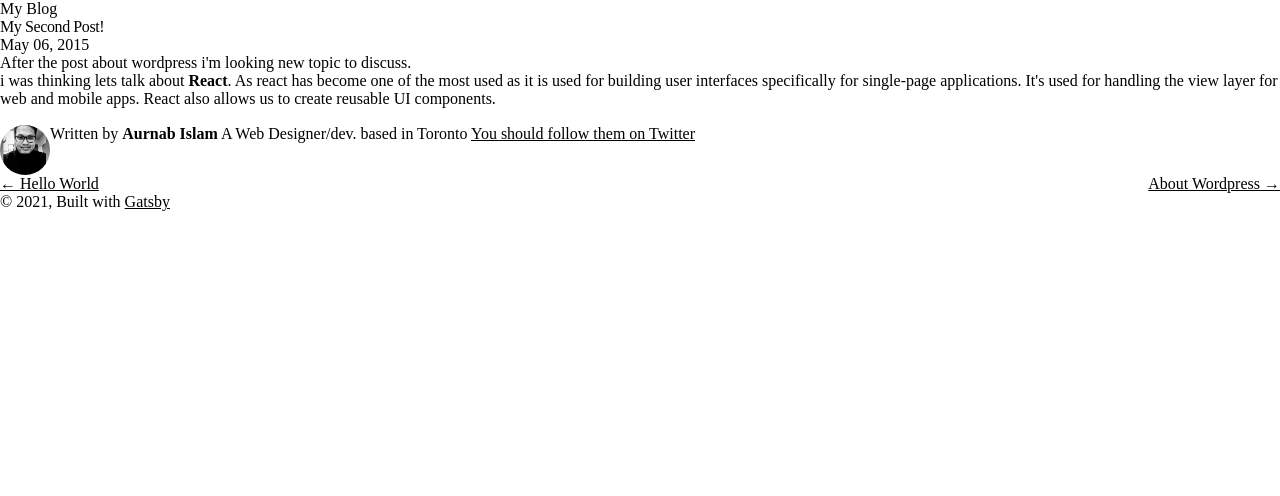
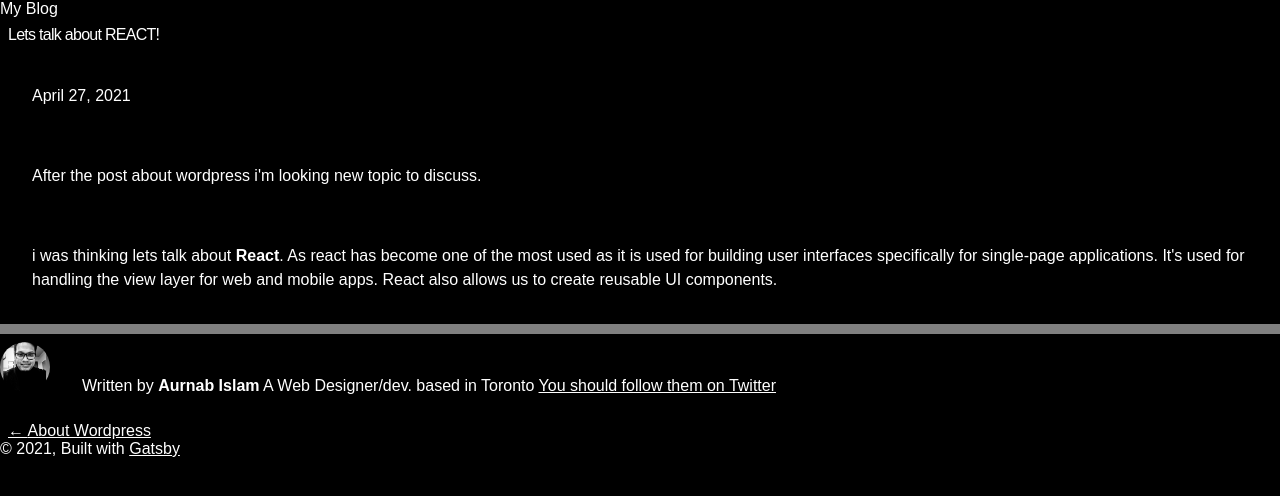
Before and after one commit to AurnabIslam/my_blog, a Gatsby site: page /my-second-post/ in a window 1280 px wide. Built offline with nearby package versions, Linux system fonts and the light colour scheme; Gatsby itself is replaced by a stand-in of ours.

Commit message:
2nd - style edit- header- body para

```diff
--- a/content/blog/my-second-post/index.md
+++ b/content/blog/my-second-post/index.md
@@ -1,6 +1,6 @@
 ---
-title: My Second Post!
-date: "2015-05-06T23:46:37.121Z"
+title: Lets talk about REACT!
+date: "2021-04-27T06:46:37.121Z"
 ---
 
 After the post about wordpress i'm looking new topic to discuss.
--- a/src/pages/using-typescript.tsx
+++ b/src/pages/using-typescript.tsx
@@ -20,9 +20,9 @@
     <Seo title="Using TypeScript" />
     <h1>Gatsby supports TypeScript by default!</h1>
     <p>
-      This means that you can create and write <em>.ts/.tsx</em> files for your
-      pages, components etc. Please note that the <em>gatsby-*.js</em> files
-      (like gatsby-node.js) currently don't support TypeScript yet.
+    Phone apps for WordPress exist for <em> WebOS,Android,</em> <em>.ts/.tsx</em> iOS
+    (iPhone, iPod Touch, iPad), Windows Phone, and BlackBerry.<em>Plugins</em>
+    Themes) Web Content Accessibility Guidelines<em>2.0</em>  at level <em>AA</em>.
     </p>
     <p>
       For type checking you'll want to install <em>typescript</em> via npm and
--- a/src/style.css
+++ b/src/style.css
@@ -71,16 +71,17 @@
 }
 
 html {
-  line-height: var(--lineHeight-normal);
-  font-size: var(--fontSize-root);
+  line-height:normal;
+  font-size:large;
   -webkit-font-smoothing: antialiased;
   -moz-osx-font-smoothing: grayscale;
 }
 
 body {
-  font-family: var(--font-body);
-  font-size: var(--fontSize-1);
-  color: var(--color-text);
+  font-family: Arial, Helvetica, sans-serif;
+  font-size:medium;
+  color: white;
+  background-color: #000;
 }
 
 footer {
@@ -88,9 +89,10 @@
 }
 
 hr {
-  background: var(--color-accent);
-  height: 1px;
+  background: grey;
+  height: 10px;
   border: 0;
+
 }
 
 /* Heading */
@@ -101,11 +103,17 @@
 h4,
 h5,
 h6 {
-  font-family: var(--font-heading);
-  margin-top: var(--spacing-12);
-  margin-bottom: var(--spacing-6);
-  line-height: var(--lineHeight-tight);
-  letter-spacing: -0.025em;
+  display: inline-block;
+  align-items: initial;
+  border-radius: 1em;
+  font-family: Arial, Helvetica, sans-serif;
+  margin-top: 1em;
+  margin-bottom: 1em;
+  line-height:normal;
+  letter-spacing: -0.045em;
+  padding: 0.5em;
+  padding-left: 0.5em;
+
 }
 
 h2,
@@ -113,8 +121,9 @@
 h4,
 h5,
 h6 {
-  font-weight: var(--fontWeight-bold);
-  color: var(--color-heading);
+  font-weight:bold;
+  color: white;
+  background-color: rgb(85, 76, 76);
 }
 
 h1 {
@@ -124,7 +133,7 @@
 }
 
 h2 {
-  font-size: var(--fontSize-5);
+  font-size:initial;
 }
 
 h3 {
@@ -160,17 +169,17 @@
 /* Prose */
 
 p {
-  line-height: var(--lineHeight-relaxed);
+  line-height: 1.5em;
   --baseline-multiplier: 0.179;
   --x-height-multiplier: 0.35;
-  margin: var(--spacing-0) var(--spacing-0) var(--spacing-8) var(--spacing-0);
-  padding: var(--spacing-0);
+  margin: 0.5em 0.5em 0.5em 0.5em;
+  padding: 1.5em;
 }
 
 ul,
 ol {
-  margin-left: var(--spacing-0);
-  margin-right: var(--spacing-0);
+  margin-left: 0.25em;
+  margin-right: 0.25em;
   padding: var(--spacing-0);
   margin-bottom: var(--spacing-8);
   list-style-position: outside;
@@ -179,7 +188,7 @@
 
 ul li,
 ol li {
-  padding-left: var(--spacing-0);
+  padding-left: 0.5em;
   margin-bottom: calc(var(--spacing-8) / 2);
 }
 
@@ -197,7 +206,7 @@
 }
 
 blockquote {
-  color: var(--color-text-light);
+  color: rgb(71, 238, 0);
   margin-left: calc(-1 * var(--spacing-6));
   margin-right: var(--spacing-8);
   padding: var(--spacing-0) var(--spacing-0) var(--spacing-0) var(--spacing-6);
```
